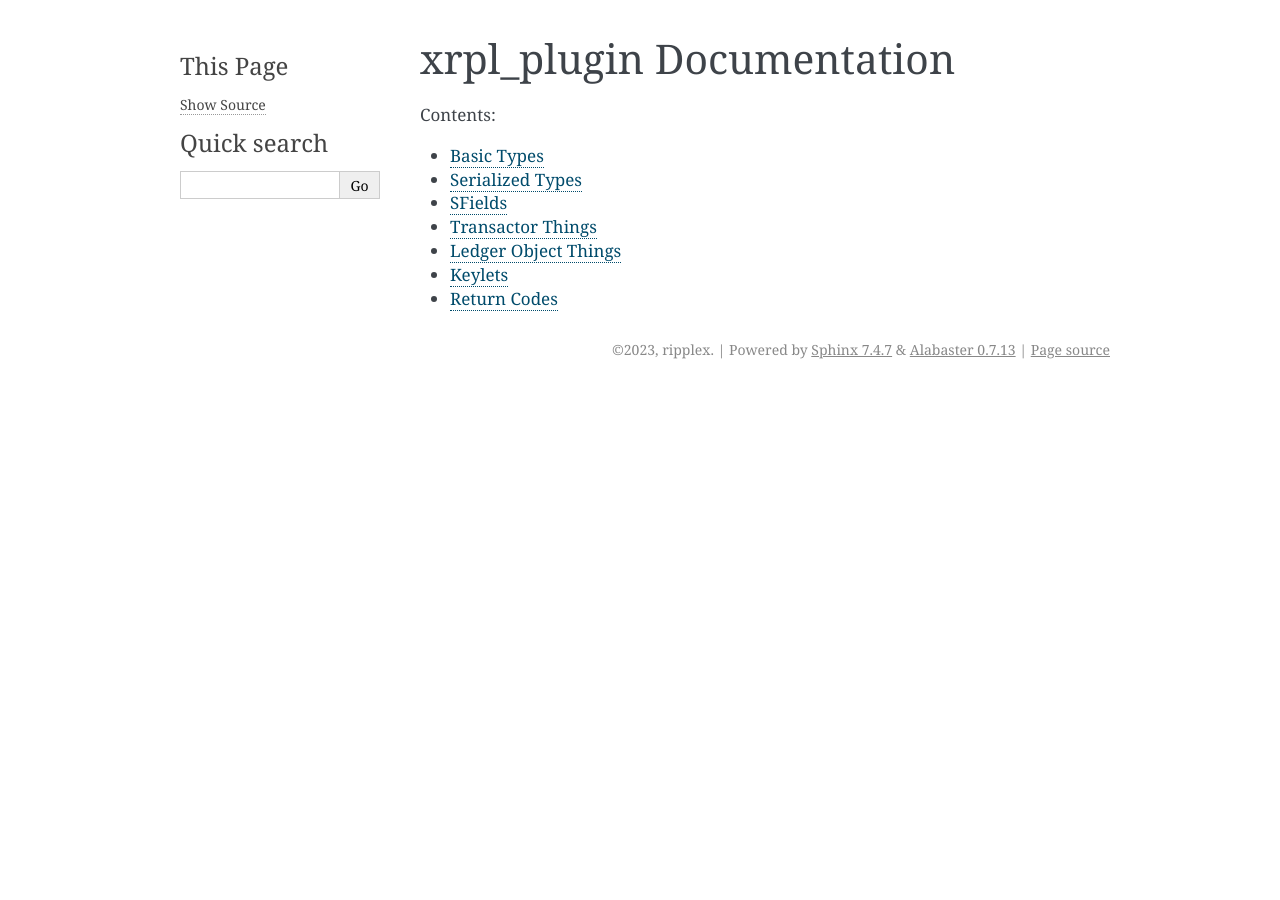
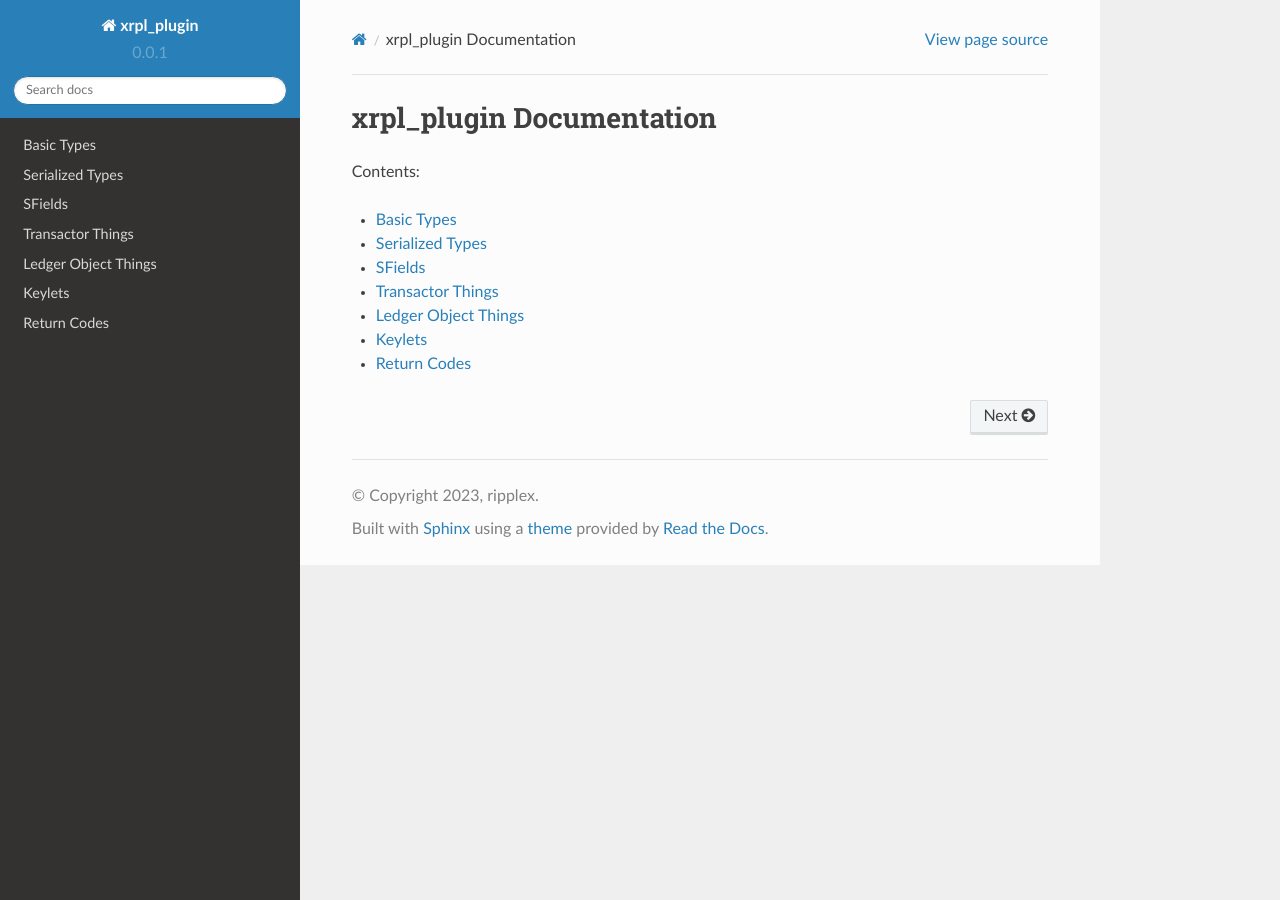
Before and after one commit to mvadari/xrpl-plugin, a Sphinx documentation site: the page built from python/docs/index.rst, in a window 1280 px wide. Built offline with Sphinx 7.4.7 and the Read the Docs theme 2.0.0, drawn with Linux system fonts in a browser that asks for light colours.

Commit message:
fix docs

```diff
--- a/python/docs/conf.py
+++ b/python/docs/conf.py
@@ -114,7 +114,16 @@
 
 # The theme to use for HTML and HTML Help pages.  See the documentation for
 # a list of builtin themes.
-html_theme = "alabaster"
+# html_theme = "alabaster"
+
+# on_rtd is whether we are on readthedocs.org
+on_rtd = os.environ.get("READTHEDOCS") == "True"
+
+if not on_rtd:  # only import and set the theme if we're building docs locally
+    import sphinx_rtd_theme  # type: ignore
+
+    html_theme = "sphinx_rtd_theme"
+    html_theme_path = [sphinx_rtd_theme.get_html_theme_path()]
 
 # Theme options are theme-specific and customize the look and feel of a theme
 # further.  For a list of options available for each theme, see the
```
